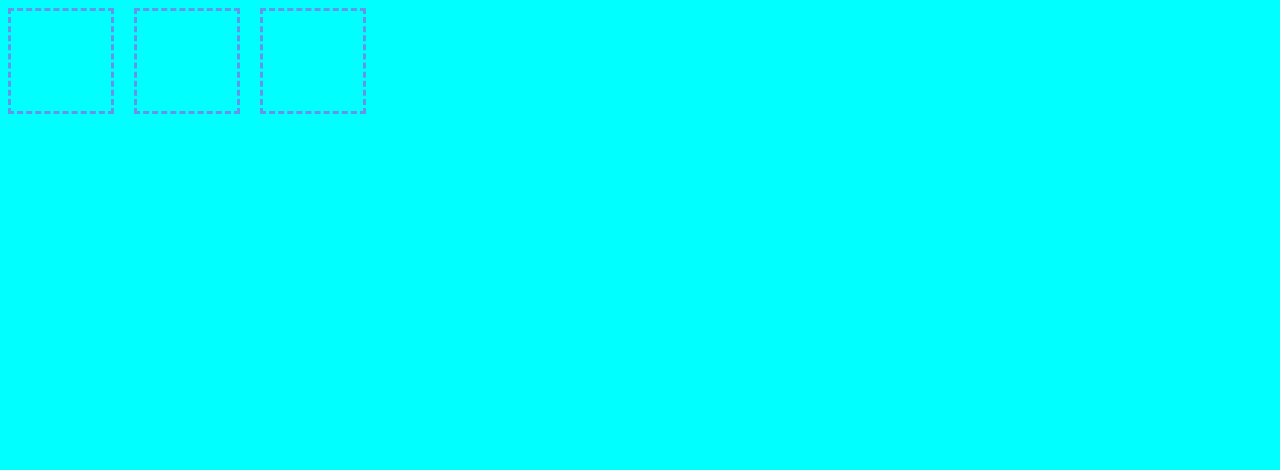
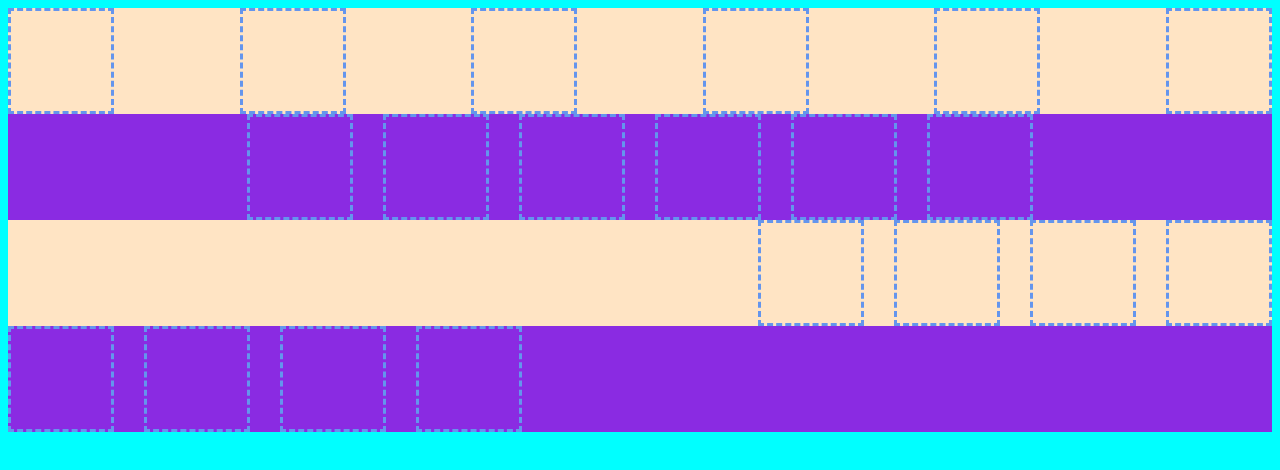
Before and after one commit to anabeatrizms014/ddm-001, a plain HTML site: page aula 1/index.html in a window 1280 px wide. Drawn offline with Linux system fonts and the light colour scheme.

```diff
--- a/aula 1/index.css
+++ b/aula 1/index.css
@@ -3,12 +3,34 @@
 
 }
 .box{
-    width: 100px;/*largura*/
+    min-width: 100px;/*largura*/
     height: 100px;/*altura*/
     border: 3px dashed cornflowerblue;/*espessura, etilo, cor da borda*/
 }
 .row{
     display: flex;/*habilita os recursos do flex*/
     flex-direction: row; /*transforma o elemento em uma linha (horozontal)*/
-gap: 20px;
+gap: 30px;
+background-color: aliceblue;
+flex-wrap: wrap;
+
 }
+
+.row:nth-last-of-type(1){
+
+    background-color: blueviolet;
+    justify-content: flex-start;
+}
+.row:nth-last-of-type(2){
+
+    background-color: bisque;
+    justify-content: flex-end;
+}
+.row:nth-last-of-type(3){
+    background-color: blueviolet;
+    justify-content: center;
+}
+.row:nth-last-of-type(4){
+    background-color:bisque ;
+    justify-content: space-between;
+}
--- a/aula 1/index.html
+++ b/aula 1/index.html
@@ -13,10 +13,38 @@
      <div class="box"></div>
      <div class="box"></div>
      <div class="box"></div>
+     <div class="box"></div>
+     <div class="box"></div>
+     <div class="box"></div>
     </div>
 
-    <div class="column">
-        <div class
+
+
+    <div class="row">
+     <div class="box"></div>
+     <div class="box"></div>
+     <div class="box"></div>
+     <div class="box"></div>
+     <div class="box"></div>
+     <div class="box"></div>
+    </div>
+
+
+    <div class="row">
+     <div class="box"></div>
+     <div class="box"></div>
+     <div class="box"></div>
+     <div class="box"></div>
+
+    </div>
+
+
+
+    <div class="row">
+     <div class="box"></div>
+     <div class="box"></div>
+     <div class="box"></div>
+     <div class="box"></div>
 
     </div>
 </body>
```
Also changed, not shown: projeto01/index.css (added, +17 -0 lines), projeto01/index.html (added, +32 -0 lines).
